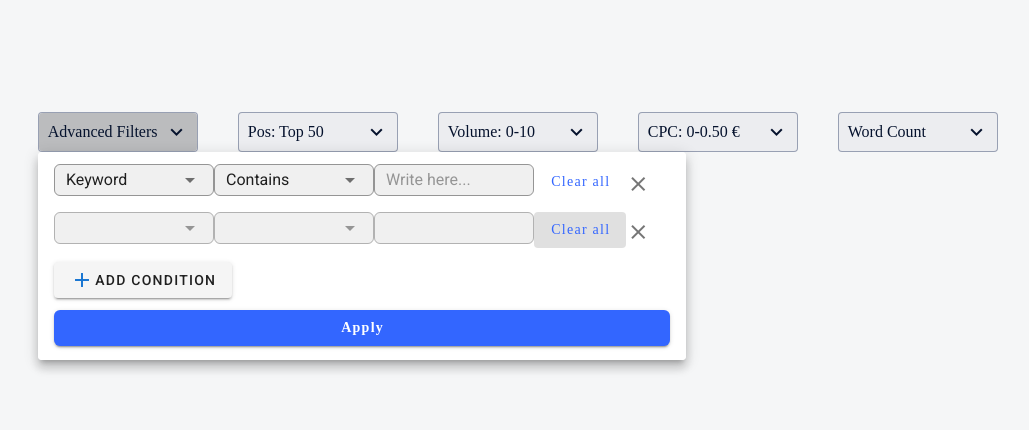
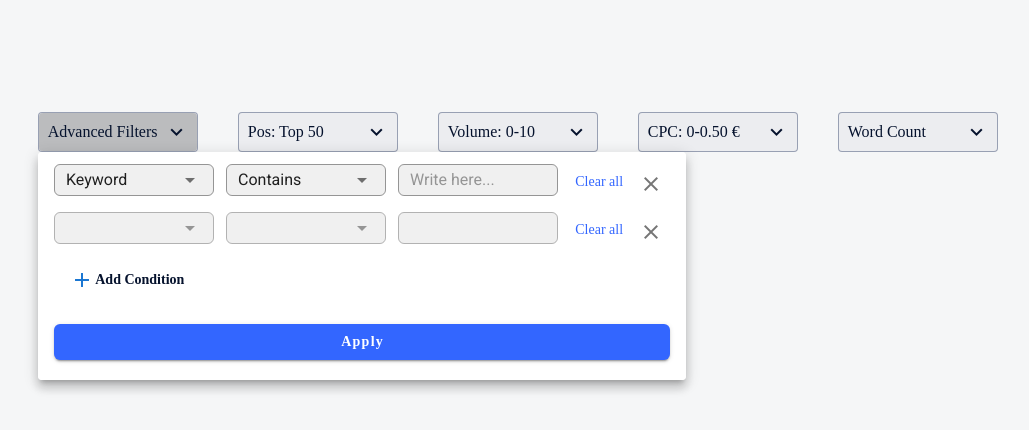
Before and after one commit to MrNedNick/vue-cpanel-filters, a Vue app: page / in a window 1280 px wide. Both pictures are taken after a click on the button "Advanced Filters". Shown: the top 430 px of the page, without its empty margins (62-1091 px from the left). Built offline with nearby package versions, Linux system fonts and the light colour scheme.

Commit message:
Fixed style bugs in advanced component

```diff
--- a/src/App.vue
+++ b/src/App.vue
@@ -110,21 +110,21 @@ body {
   background-color: #3366ff !important;
   border-radius: 6px;
 }
-.advanced-apply-btn {
-  width: 616px;
-}
-.advanced-clear_btn {
-  & .v-btn__content {
-    font-family: "Source Sans Pro";
-    font-weight: 400;
-    font-size: 14px;
-    color: #3366ff;
-    text-transform: none;
-  }
-}
-.advanced-clear_btn.theme--light.v-btn.v-btn--has-bg {
-  background-color: white !important;
-}
+// .advanced-apply-btn {
+//   width: 616px;
+// }
+// .advanced-clear_btn {
+//   & .v-btn__content {
+//     font-family: "Source Sans Pro";
+//     font-weight: 400;
+//     font-size: 14px;
+//     color: #3366ff;
+//     text-transform: none;
+//   }
+// }
+// .advanced-clear_btn.theme--light.v-btn.v-btn--has-bg {
+//   background-color: white !important;
+// }
 .bottom {
   display: flex;
   align-items: center;
--- a/src/components/Filters/AdvancedFilter.vue
+++ b/src/components/Filters/AdvancedFilter.vue
@@ -24,7 +24,7 @@
               v-model="advancedKeywordSelect"
               :items="advancedKeywordItems"
               :menu-props="{ bottom: true, offsetY: true }"
-              class="selectBtn"
+              class="selectBtn ml-3"
               filled
               outlined
             ></v-select>
@@ -33,17 +33,17 @@
               v-model="advancedPathSelect"
               :items="advancedPathItems"
               :menu-props="{ bottom: true, offsetY: true }"
-              class="selectBtn"
+              class="selectBtn ml-3"
               filled
               outlined
             ></v-select>
             <v-text-field
-              class="advanced-field"
+              class="advanced-field ml-3"
               filled
               outlined
               placeholder="Write here..."
             ></v-text-field>
-            <v-btn class="advanced-clear_btn" elevation="0"> Clear all </v-btn>
+            <v-btn class="advanced-btn clear" elevation="0"> Clear all </v-btn>
             <v-icon>mdi-close</v-icon>
           </div>
         </v-list-item>
@@ -60,28 +60,34 @@
             <v-select
               :disabled="true"
               :menu-props="{ bottom: true, offsetY: true }"
-              class="selectBtn"
+              class="selectBtn ml-3"
               filled
               outlined
             ></v-select>
             <v-text-field
-              class="advanced-field"
+              class="advanced-field ml-3"
               filled
               outlined
               :disabled="true"
             ></v-text-field>
-            <v-btn class="advanced-clear_btn" :disabled="true">Clear all</v-btn>
+            <v-btn
+              :disabled="false"
+              class="advanced-btn clear"
+              elevation="0"
+            >
+              Clear all
+            </v-btn>
             <v-icon>mdi-close</v-icon>
           </div>
         </v-list-item>
         <v-list-item>
-          <v-btn class="condition-btn">
+          <v-btn class="advanced-btn add" elevation="0">
             <v-icon color="primary">mdi-plus</v-icon>
             Add Condition
           </v-btn>
         </v-list-item>
         <v-list-item>
-          <v-btn class="apply-btn advanced-apply-btn"> Apply </v-btn>
+          <v-btn class="apply-btn advanced-apply-btn mt-5 mb-3"> Apply </v-btn>
         </v-list-item>
       </v-list>
     </v-menu>
@@ -162,4 +168,30 @@ export default {
     background: rgba(26, 44, 89, 0.04);
   }
 }
+.advanced-apply-btn {
+  width: 616px !important;
+}
+.advanced-btn {
+  & .v-btn__content {
+    font-family: "Source Sans Pro";
+    font-weight: 400;
+    font-size: 14px;
+    color: #3366ff;
+    text-transform: none;
+        letter-spacing: 0em;
+  }
+}
+.advanced-btn.add {
+  & .v-btn__content {
+    font-family: "Source Sans Pro";
+    font-weight: 600;
+    font-size: 14px;
+    line-height: 18px;
+    color: #05122d;
+
+  }
+}
+.advanced-btn.theme--light.v-btn.v-btn--has-bg {
+  background-color: white !important;
+}
 </style>
```
